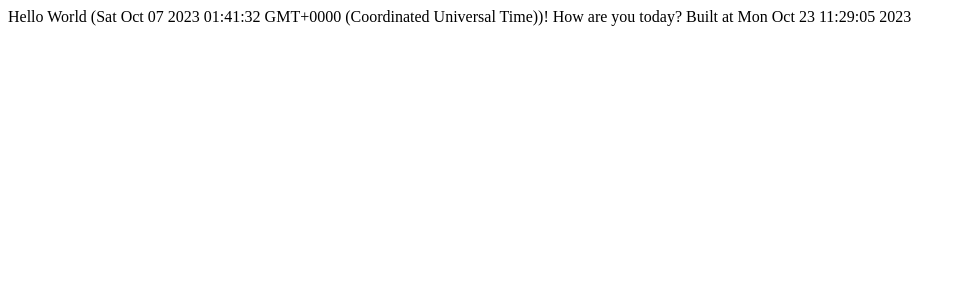
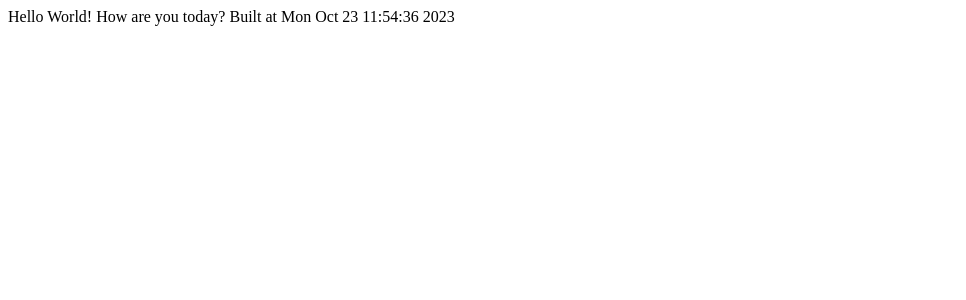
Before and after one commit to siegfried01/AzureStaticAngularWebCallsAzureFunc, an Angular app: page / in a window 1280 px wide. Shown: the top 300 px of the page, without its empty margins (0-966 px from the left). Built offline with nearby package versions, Linux system fonts and the light colour scheme.

Commit message:
Fix syntax error in yml

```diff
--- a/src/app/app.component.ts
+++ b/src/app/app.component.ts
@@ -2,8 +2,8 @@ import { Component } from '@angular/core';
 
 @Component({
   selector: 'app-root',
-  template: `<div>Hello {{value}}! How are you today? Built at Mon Oct 23 11:29:05 2023</div>`,
+  template: `<div>Hello {{value}}! How are you today? Built at Mon Oct 23 11:54:36 2023</div>`,
 })
 export class AppComponent {
-  value = 'World ('+ new Date() + ')';
+  value = 'World';
 }
```
